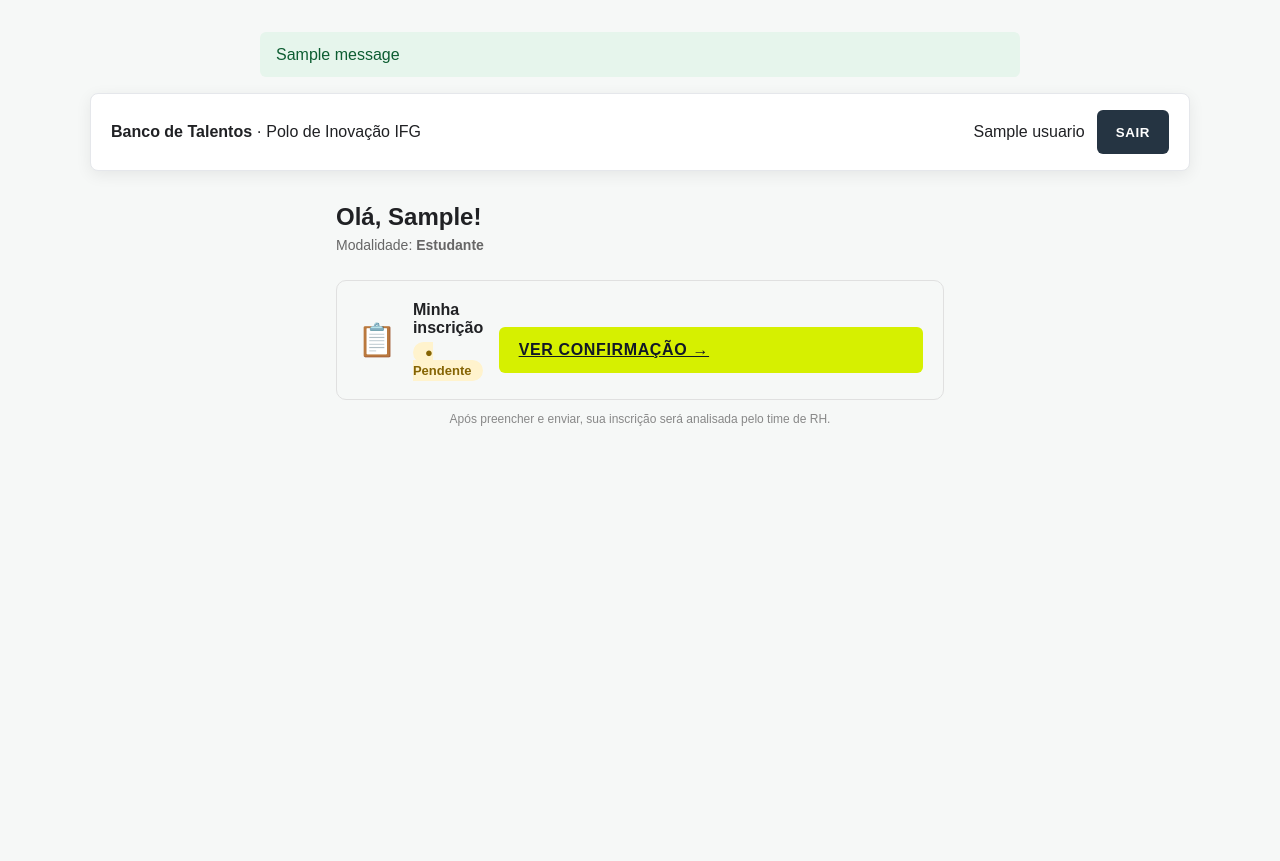
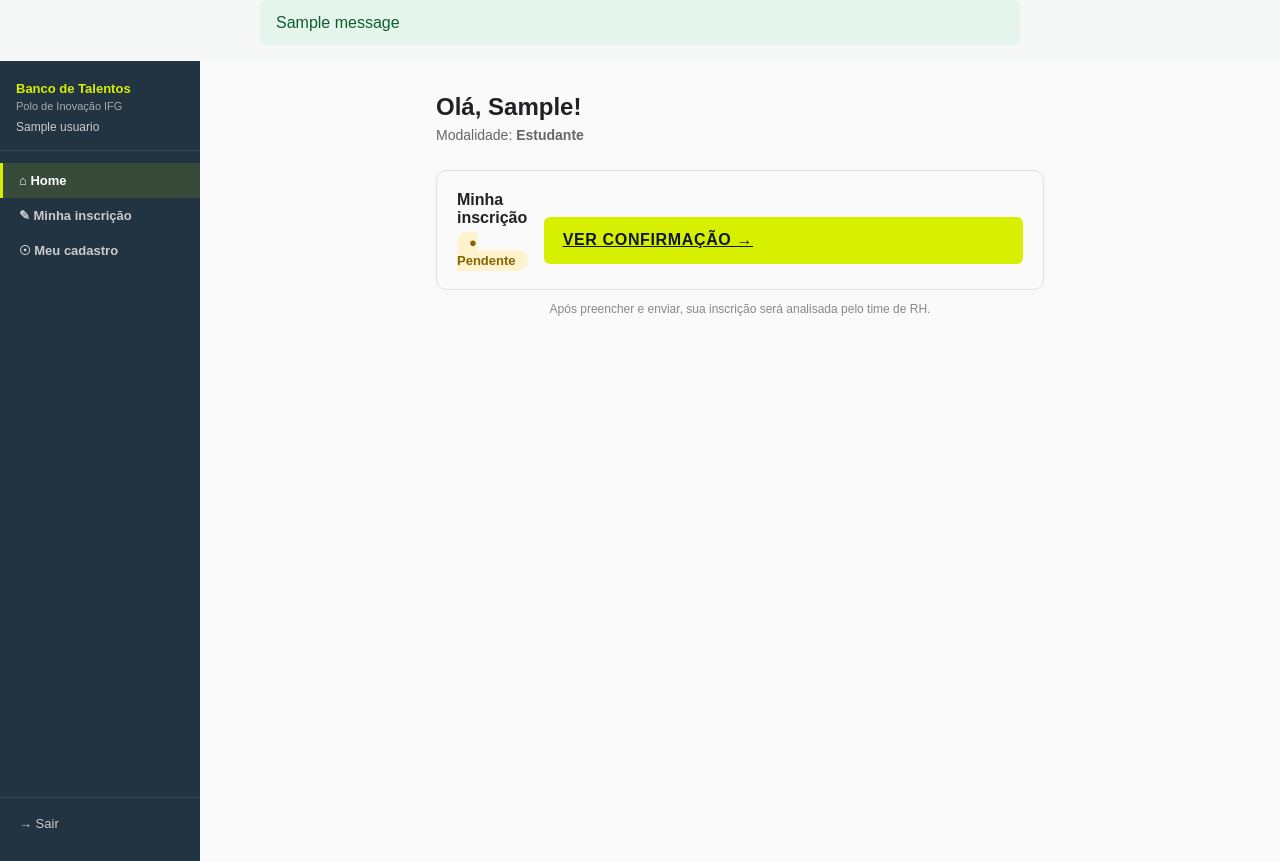
Before and after one commit to flavioolimpio/Banco_de_Talentos, a Django app: page / in a window 1280 px wide. Before the commit the page ends 426 px from the top, so only its background shows below. Run offline with Django 5.2, Linux system fonts and the light colour scheme; a user stored in the database is signed in; tables that the repository leaves empty hold one stand-in row (values such as "Sample post"); one stand-in notice (Sample message) is shown.

Commit message:
feat: sidebar dashboard - base_dashboard.html e home migrada
Co-Authored-By: Claude Sonnet 4.6 <noreply@anthropic.com>

```diff
--- a/django_app/apps/usuarios/urls.py
+++ b/django_app/apps/usuarios/urls.py
@@ -10,6 +10,7 @@ urlpatterns = [
     path("login/", views.login_view, name="login"),
     path("logout/", views.logout_view, name="logout"),
     path("cadastro/", views.cadastro_view, name="cadastro"),
+    path("meu-cadastro/", views.meu_cadastro_view, name="meu_cadastro"),
     path("senha/recuperar/", views.RecuperacaoSenhaView.as_view(), name="password_reset"),
     path("senha/enviada/", views.RecuperacaoSenhaEnviadaView.as_view(), name="password_reset_done"),
     path("senha/nova/<uidb64>/<token>/", views.NovaSenhaConfirmView.as_view(), name="password_reset_confirm"),
--- a/django_app/apps/usuarios/views.py
+++ b/django_app/apps/usuarios/views.py
@@ -87,6 +87,12 @@ def home_view(request):
     return render(request, "usuarios/home.html", {"inscricao": inscricao})
 
 
+@login_required
+@require_http_methods(["GET", "POST"])
+def meu_cadastro_view(request):
+    return render(request, "usuarios/meu_cadastro.html", {})
+
+
 class RecuperacaoSenhaView(PasswordResetView):
     form_class = RecuperacaoSenhaForm
     template_name = "usuarios/password_reset_form.html"
--- /dev/null
+++ b/django_app/templates/base_dashboard.html
@@ -0,0 +1,65 @@
+{% load static %}
+<!doctype html>
+<html lang="pt-br">
+<head>
+    <meta charset="utf-8">
+    <meta name="viewport" content="width=device-width, initial-scale=1">
+    <title>{% block title %}Banco de Talentos IFG{% endblock %}</title>
+    <link rel="stylesheet" href="{% static 'css/app.css' %}">
+    <style>
+    .dashboard-layout{display:flex;min-height:100vh}
+    .sidebar{background:#223342;color:#fff;width:200px;flex-shrink:0;display:flex;flex-direction:column}
+    .sidebar-brand{padding:20px 16px 16px;border-bottom:1px solid rgba(255,255,255,.1)}
+    .sidebar-title{font-size:13px;font-weight:700;color:#d6f000;line-height:1.3}
+    .sidebar-subtitle{font-size:11px;color:#aaa;margin-top:2px}
+    .sidebar-user{font-size:12px;color:#ccc;margin-top:8px;overflow-wrap:break-word}
+    .sidebar-nav{padding:12px 0;flex:1;display:flex;flex-direction:column}
+    .sidebar-link{display:flex;align-items:center;gap:8px;padding:10px 16px;color:#ccc;text-decoration:none;font-size:13px;border-left:3px solid transparent;background:none;border-top:none;border-right:none;border-bottom:none;width:100%;cursor:pointer;text-align:left;font-family:inherit}
+    .sidebar-link:hover{background:rgba(255,255,255,.07);color:#fff}
+    .sidebar-link.active{background:rgba(214,240,0,.12);border-left-color:#d6f000;color:#fff}
+    .sidebar-logout{border-top:1px solid rgba(255,255,255,.1);padding:8px 0;margin-top:auto}
+    .dashboard-content{flex:1;min-width:0;background:#fafafa}
+    </style>
+</head>
+<body>
+    {% if messages %}
+    <div class="messages" aria-live="polite">
+        {% for message in messages %}
+        <div class="message message-{{ message.tags }}">{{ message }}</div>
+        {% endfor %}
+    </div>
+    {% endif %}
+    <div class="dashboard-layout">
+        <aside class="sidebar">
+            <div class="sidebar-brand">
+                <div class="sidebar-title">Banco de Talentos</div>
+                <div class="sidebar-subtitle">Polo de Inovação IFG</div>
+                <div class="sidebar-user">{{ request.user.nome_completo }}</div>
+            </div>
+            <nav class="sidebar-nav">
+                <a href="{% url 'home' %}"
+                   class="sidebar-link{% if request.resolver_match.url_name == 'home' %} active{% endif %}">
+                    &#8962; Home
+                </a>
+                <a href="{% url 'inscricao' %}"
+                   class="sidebar-link{% if request.resolver_match.url_name == 'inscricao' or request.resolver_match.url_name == 'inscricao_confirmacao' %} active{% endif %}">
+                    &#9998; Minha inscri&ccedil;&atilde;o
+                </a>
+                <a href="{% url 'meu_cadastro' %}"
+                   class="sidebar-link{% if request.resolver_match.url_name == 'meu_cadastro' %} active{% endif %}">
+                    &#9737; Meu cadastro
+                </a>
+                <div class="sidebar-logout">
+                    <form method="post" action="{% url 'logout' %}">
+                        {% csrf_token %}
+                        <button type="submit" class="sidebar-link">&#8594; Sair</button>
+                    </form>
+                </div>
+            </nav>
+        </aside>
+        <div class="dashboard-content">
+            {% block page_content %}{% endblock %}
+        </div>
+    </div>
+</body>
+</html>
--- a/django_app/templates/usuarios/home.html
+++ b/django_app/templates/usuarios/home.html
@@ -1,23 +1,9 @@
-{% extends "base.html" %}
+{% extends "base_dashboard.html" %}
+{% load static %}
 
 {% block title %}Início - Banco de Talentos IFG{% endblock %}
 
-{% block content %}
-<section class="dashboard-shell">
-    <nav class="topbar">
-        <div>
-            <strong>Banco de Talentos</strong>
-            <span> · Polo de Inovação IFG</span>
-        </div>
-        <div style="display:flex;align-items:center;gap:12px">
-            <span>{{ request.user.nome_completo }}</span>
-            <form method="post" action="{% url 'logout' %}">
-                {% csrf_token %}
-                <button type="submit" class="secondary-button">Sair</button>
-            </form>
-        </div>
-    </nav>
-
+{% block page_content %}
 <div style="max-width:640px;margin:32px auto;padding:0 16px">
     <h2 style="margin:0 0 4px;color:#202124">
         Olá, {{ request.user.nome_completo|truncatewords:1|cut:" …" }}!
@@ -27,37 +13,35 @@
     </p>
 
     <div style="border:1px solid #e0e0e0;border-radius:10px;padding:20px;display:flex;align-items:center;gap:16px">
-            <div style="font-size:32px">📋</div>
         <div style="flex:1">
-                <div style="font-weight:600;color:#202124;margin-bottom:6px">Minha inscrição</div>
+            <div style="font-weight:600;color:#202124;margin-bottom:6px">Minha inscri&ccedil;&atilde;o</div>
             {% if inscricao %}
                 {% if inscricao.status == "pendente" %}
-                        <span style="background:#fff3cd;color:#856404;padding:3px 12px;border-radius:12px;font-size:13px;font-weight:600">● Pendente</span>
+                    <span style="background:#fff3cd;color:#856404;padding:3px 12px;border-radius:12px;font-size:13px;font-weight:600">&#9679; Pendente</span>
                 {% elif inscricao.status == "completa" %}
-                        <span style="background:#cfe2ff;color:#084298;padding:3px 12px;border-radius:12px;font-size:13px;font-weight:600">● Pronta para envio</span>
+                    <span style="background:#cfe2ff;color:#084298;padding:3px 12px;border-radius:12px;font-size:13px;font-weight:600">&#9679; Pronta para envio</span>
                 {% elif inscricao.status == "em_analise" %}
-                        <span style="background:#d6f000;color:#202124;padding:3px 12px;border-radius:12px;font-size:13px;font-weight:600">● Em análise</span>
+                    <span style="background:#d6f000;color:#202124;padding:3px 12px;border-radius:12px;font-size:13px;font-weight:600">&#9679; Em an&aacute;lise</span>
                 {% elif inscricao.status == "aprovada" %}
-                        <span style="background:#168241;color:#fff;padding:3px 12px;border-radius:12px;font-size:13px;font-weight:600">● Aprovada</span>
+                    <span style="background:#168241;color:#fff;padding:3px 12px;border-radius:12px;font-size:13px;font-weight:600">&#9679; Aprovada</span>
                 {% elif inscricao.status == "indeferida" %}
-                        <span style="background:#dc3545;color:#fff;padding:3px 12px;border-radius:12px;font-size:13px;font-weight:600">● Indeferida</span>
+                    <span style="background:#dc3545;color:#fff;padding:3px 12px;border-radius:12px;font-size:13px;font-weight:600">&#9679; Indeferida</span>
                 {% endif %}
             {% else %}
-                    <span style="background:#f0f0f0;color:#666;padding:3px 12px;border-radius:12px;font-size:13px">Ainda não iniciada</span>
+                <span style="background:#f0f0f0;color:#666;padding:3px 12px;border-radius:12px;font-size:13px">Ainda n&atilde;o iniciada</span>
             {% endif %}
         </div>
         {% if inscricao and inscricao.enviada_em %}
-                <a href="{% url 'inscricao_confirmacao' %}" class="primary-button">Ver confirmação →</a>
+            <a href="{% url 'inscricao_confirmacao' %}" class="primary-button">Ver confirma&ccedil;&atilde;o &rarr;</a>
         {% else %}
             <a href="{% url 'inscricao' %}" class="primary-button">
-                    {% if inscricao %}Continuar inscrição →{% else %}Iniciar inscrição →{% endif %}
+                {% if inscricao %}Continuar inscri&ccedil;&atilde;o &rarr;{% else %}Iniciar inscri&ccedil;&atilde;o &rarr;{% endif %}
             </a>
         {% endif %}
     </div>
 
     <p style="color:#888;font-size:12px;margin:10px 0 0;text-align:center">
-            Após preencher e enviar, sua inscrição será analisada pelo time de RH.
+        Ap&oacute;s preencher e enviar, sua inscri&ccedil;&atilde;o ser&aacute; analisada pelo time de RH.
     </p>
 </div>
-</section>
 {% endblock %}
--- /dev/null
+++ b/django_app/templates/usuarios/meu_cadastro.html
@@ -0,0 +1,5 @@
+{% extends "base_dashboard.html" %}
+{% block title %}Meu Cadastro - Banco de Talentos IFG{% endblock %}
+{% block page_content %}
+<div style="padding:32px">Em construção.</div>
+{% endblock %}
```
Also changed, not shown: django_app/apps/usuarios/tests.py (+25 -0 lines). Lines whose indentation alone changed are shown as unchanged.
